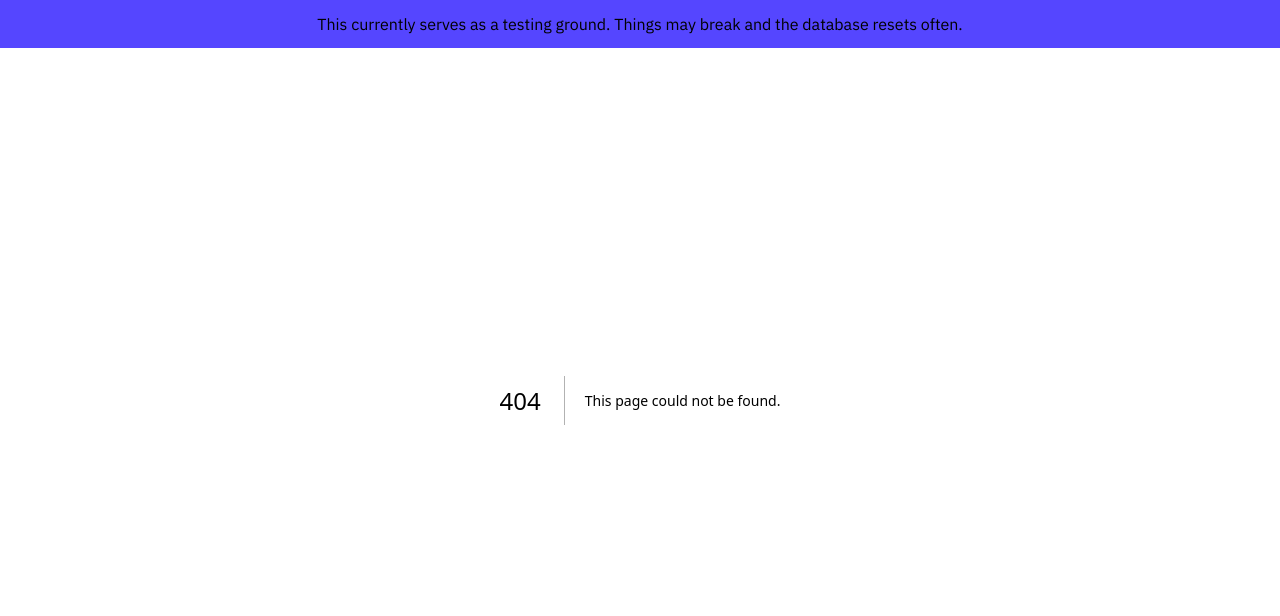
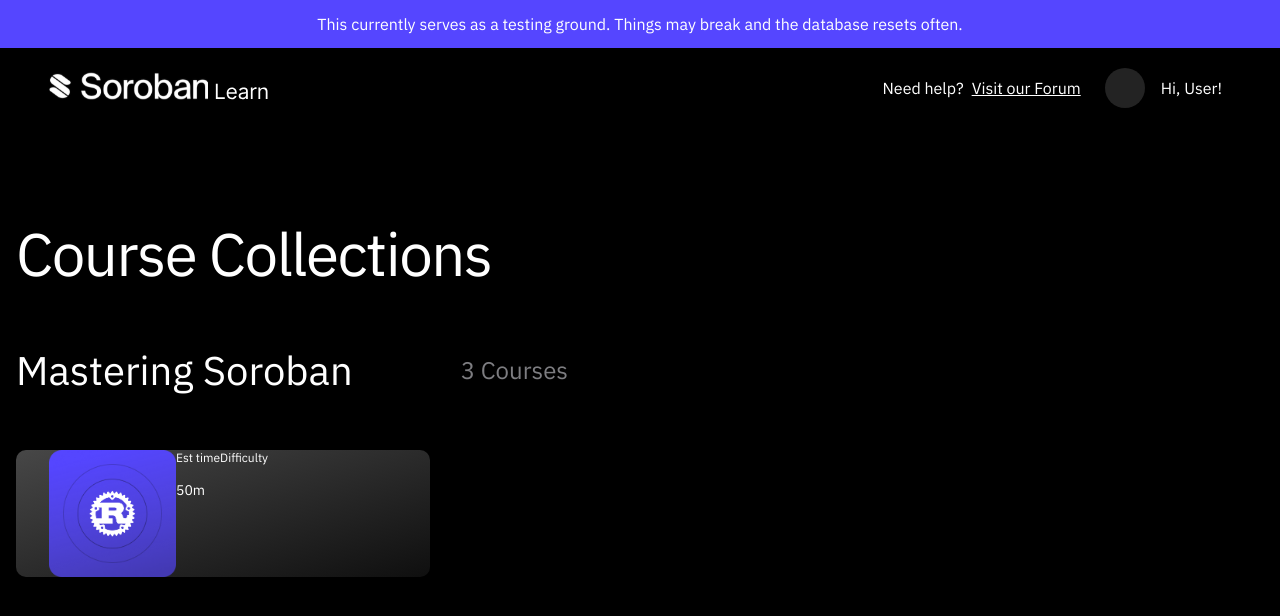
Before and after one commit to Soroban-Learn/soroban-learn-new, a Next.js app: page /courses in a window 1280 px wide. Before the commit this address had no page. Shown: the top 616 px of the page. Built offline with nearby package versions, Linux system fonts and the light colour scheme.

Commit message:
Created new page

```diff
--- /dev/null
+++ b/src/app/courses/page.tsx
@@ -0,0 +1,50 @@
+'use client';
+
+import Header from '@/components/Header';
+import Image from 'next/image';
+import React from 'react';
+
+import cardPoster from '@/assets/images/card-poster.png';
+import Logo from '@/assets/images/logo.svg';
+
+function Courses() {
+  return (
+    <div className='flex flex-col h-screen'>
+      <Header />
+      <div className='container'>
+        <h2 className='text-white text-6xl mt-24 tracking-tight mb-14'>
+          Course Collections
+        </h2>
+
+        <div className='flex gap-[108px] items-center mb-[50px]'>
+          <h3 className='text-white text-[40px]'>Mastering Soroban</h3>
+          <h4 className='text-gray-primary text-[24px]'>3 Courses</h4>
+        </div>
+
+        <div className='flex'>
+          <div className='flex flex-col w-[414px] rounded-[10px] bg-gradient-to-br from-light-gray3 to to-black3 relative'>
+            <div className='flex px-[33px]'>
+              <Image src={cardPoster} alt='poster' className='w-[127px] h-[127px]' />
+
+              <div className="">
+                <h4 className='text-xs mb-3.5'>Est time</h4>
+                <h4 className='text-sm'>50m</h4>
+              </div>
+
+              <div className="">
+              <h4 className='text-xs mb-3.5'>Difficulty</h4>
+              <div className="flex">
+                {/* <Image src={Logo} alt='logo'/> */}
+              </div>
+
+              </div>
+            </div>
+          </div>
+        </div>
+      </div>
+
+    </div>
+  );
+}
+
+export default Courses;
--- a/src/components/common/Dropdown/Dropdown.tsx
+++ b/src/components/common/Dropdown/Dropdown.tsx
@@ -1,3 +1,4 @@
+
 import type { FC, ReactNode, PropsWithChildren } from "react";
 import { useCallback, useRef, useState } from "react";
 import cx from "classnames";
--- a/src/hooks/useLocalStorage.ts
+++ b/src/hooks/useLocalStorage.ts
@@ -1,3 +1,4 @@
+
 import {
   Dispatch,
   SetStateAction,
--- a/tailwind.config.js
+++ b/tailwind.config.js
@@ -17,11 +17,14 @@ module.exports = {
       colors: {
         primary: "#5546FF",
         "gray": "#282828",
+        "gray-primary":"#7D7D81",
         "dark-gray": "#232323",
         "dark-gray/50": "#23232380",
         "light-gray": "#5F5F5F",
         "light-gray2": "#D9D9D9",
+        "light-gray3":"#474747",
         black2: "#0A0A0A",
+        black3:'#0F0F0F',
         error: "#c94545",
       },
       height: {
```
Also changed, not shown: src/assets/images/card-poster.png (added), src/assets/images/card-poster.svg (added).
